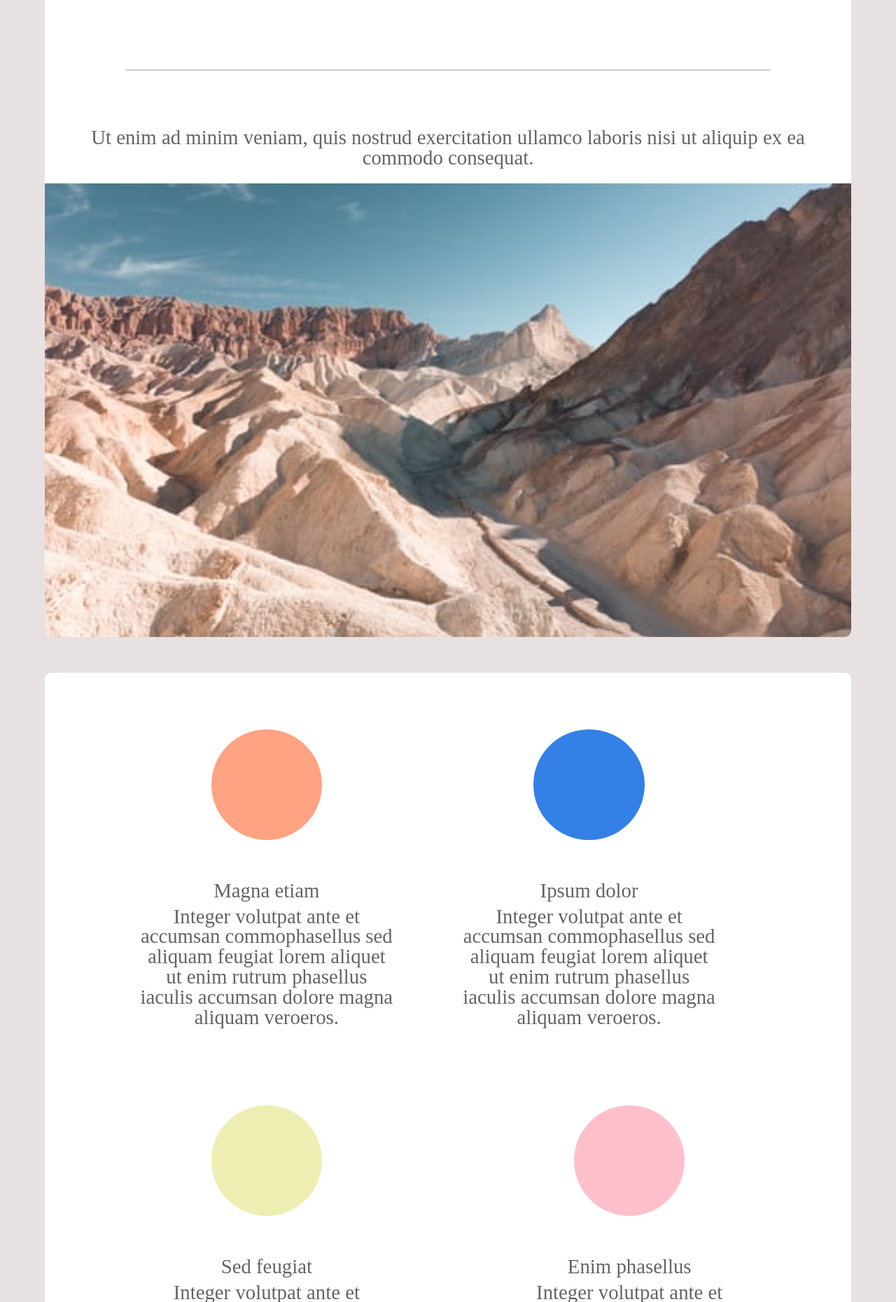
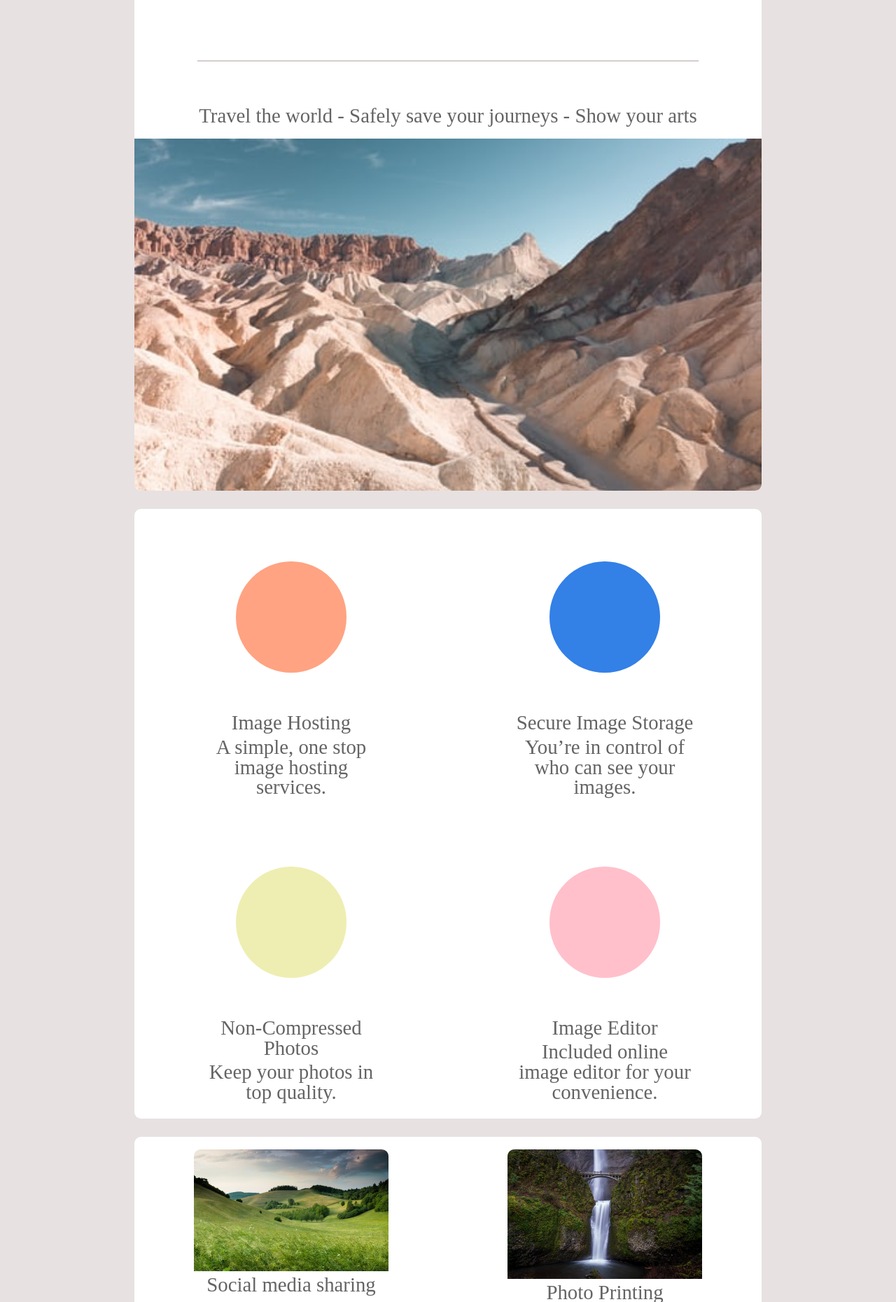
Before and after one commit to Build-Week-Expt-Journal-1/Landing-Page, a PHP site: page / in a window 1280 px wide. Shown: the part 744-2604 px from the top of the page at 70% size. Run offline with PHP 8.4, Linux system fonts and the light colour scheme.

Commit message:
completed all views - added texts and pictures - need to find better pictures and set up nav bar

```diff
--- a/css/index.css
+++ b/css/index.css
@@ -179,6 +179,10 @@ body section .img-formating {
   width: 100%;
   height: auto;
 }
+body section .img-formating-small {
+  width: 100%;
+  height: auto;
+}
 body section .circle {
   border-radius: 100%;
   display: inline-block;
@@ -239,6 +243,9 @@ body .footer {
     justify-content: center;
     flex-direction: row;
   }
+  body .display-body-widescreen {
+    width: 90vw;
+  }
   body nav .button {
     font-size: 1.6rem;
     width: 25vw;
@@ -248,14 +255,22 @@ body .footer {
   }
 }
 @media only screen and (min-width: 800px) {
-  .display-desktop {
+  .container {
+    margin: 0 auto;
+    padding: 2%;
+    width: 35%;
+    box-sizing: border-box;
+  }
+  body .background-img {
+    background: url("../images/new-pic5.jpg");
+  }
+  body .display-body-widescreen {
     display: flex;
     align-items: center;
     justify-content: center;
     flex-direction: row;
     flex-wrap: wrap;
-  }
-  .container {
-    width: 35%;
+    width: 70vw;
+    align-items: flex-start;
   }
 }
--- a/index.html
+++ b/index.html
@@ -23,83 +23,78 @@
 		</section>
 
 
-		<section class="display-flex-column  text-margin section-border">
+		<section class="display-flex-column text-margin section-border display-body-widescreen">
 			<div class="intro ">	Introducing the photos organizer app for holding your memories </div>
-			<div class="text-margin"> Ut enim ad minim veniam, quis nostrud exercitation ullamco laboris nisi ut aliquip ex ea commodo consequat. </div>
+			<div class="text-margin"> Travel the world - Safely save your journeys - Show your arts </div>
 			<img class="img-formating img-bottom-radius" src="images/new-pic2.jpg" alt="Background photo" />
 		</section>
 
 
-		<section class="text-margin section-border display-desktop">
+		<section class="section-border display-body-widescreen">
 			<section class="display-flex-column container">
 				<div class="circle coral"></div>
 				<h2>
-					Magna etiam
+					Image Hosting
 				</h2>
 				<div class="text-margin" >
-					Integer volutpat ante et accumsan commophasellus sed aliquam feugiat lorem aliquet ut enim rutrum
-				phasellus iaculis accumsan dolore magna aliquam veroeros.
+					A simple, one stop image hosting services.
 				</div>
 			</section>
 
-			<section class="display-flex-column text-margin container">
+			<section class="display-flex-column container">
 				<div class="circle blue"></div>
 				<h2>
-					Ipsum dolor
+					Secure Image Storage
 				</h2>
 				<div class="text-margin">
-					Integer volutpat ante et accumsan commophasellus sed aliquam feugiat lorem aliquet ut
-				enim rutrum phasellus iaculis accumsan dolore magna aliquam veroeros.
+					You’re in control of who can see your images.
 				</div>
 			</section>
 
-			<section class="display-flex-column text-margin container">
+			<section class="display-flex-column  container">
 				<div class="circle yellow"></div>
 				<h2>
-					Sed feugiat
+					Non-Compressed Photos
 				</h2>
 				<div class="text-margin">
-					Integer volutpat ante et accumsan commophasellus sed aliquam feugiat lorem aliquet ut
-				enim rutrum phasellus iaculis accumsan dolore magna aliquam veroeros.
+					Keep your photos in top quality.
 				</div>
 			</section>
 
-			<section class="display-flex-column text-margin container">
+			<section class="display-flex-column  container">
 				<div class="circle pink"></div>
 				<h2>
-					Enim phasellus
+					Image Editor
 				</h2>
 				<div class="text-margin">
-					Integer volutpat ante et accumsan commophasellus sed aliquam feugiat lorem aliquet ut
-				enim rutrum phasellus iaculis accumsan dolore magna aliquam veroeros.
+					Included online image editor for your convenience.
 				</div>
 
 			</section>
 
 		</section>
 
-		<section class="display-flex-column text-margin section-border">
-			<img class="img-formating img-top-radius" src="images/new-pic3.jpg" alt="Pic #2" />
+		<section class="text-margin section-border display-body-widescreen">
+			<section class="display-flex-column section-border container">
+				<img class="img-formating-small img-top-radius" src="images/new-pic3.jpg" alt="Pic #2" />
 				<h2 class="text-margin">
-				Sed lorem adipiscing
+					Social media sharing
 				</h2>
 				<div class="text-margin">
-				Integer volutpat ante et accumsan commophasellus sed aliquam feugiat lorem aliquet ut
-			enim rutrum phasellus iaculis accumsan dolore magna aliquam veroeros.
+					Share your photos to all of your social networks with just one button.
 				</div>
 			</section>
 
-		<section class="display-flex-column text-margin section-border">
-			<img class="img-formating img-top-radius" src="images/new-pic4.jpg" alt="Pic #3" />
+			<section class="display-flex-column section-border container">
+				<img class="img-formating-small img-top-radius" src="images/new-pic4.jpg" alt="Pic #3" />
 				<h2 class="text-margin">
-				Accumsan integer
+					Photo Printing
 				</h2>
 				<div class="text-margin">
-				Integer volutpat ante et accumsan commophasellus sed aliquam feugiat lorem aliquet ut
-			enim rutrum phasellus iaculis accumsan dolore magna aliquam veroeros.
+					Print photos of memorable moments.
 				</div>
 			</section>
-
+		</section>
 	<footer>
 		<nav class="footer">
 			<a href="#">Contact</a>
--- a/less/index.less
+++ b/less/index.less
@@ -16,8 +16,8 @@
 }
 @h1-font-size: 4rem;
 @body-font-size: 1.8rem;
-
-
+@desktop-content-width: 70vw;
+@tablet-content-width: 90vw;
 
 //css here
 
@@ -89,7 +89,10 @@ body {
             width: 100%;
             height: auto;
         }
-
+        .img-formating-small{
+            width: 100%;
+            height: auto;
+        }
 
         .circle{
             border-radius: 100%;
@@ -174,6 +177,10 @@ body {
         .display-wide-screen{
             .display-flex(row);
         }
+
+        .display-body-widescreen{
+            width: @tablet-content-width;
+        }
         nav {
 
             .button{
@@ -188,14 +195,23 @@ body {
 
 }
 @media only screen and (min-width: 800px) {
-    .display-desktop{
-        .display-flex(row);
-        flex-wrap: wrap;
-    }
+
     .container{
-
+        margin: 0 auto;
+        padding: 2%;
         width: 35%;
+        box-sizing: border-box;
     }
 
-
+    body{
+        .background-img{
+        background: url("../images/new-pic5.jpg") ;
+        }
+        .display-body-widescreen{
+            .display-flex(row);
+            flex-wrap: wrap;
+            width: @desktop-content-width;
+            align-items: flex-start;
+        }
+    }
 }
```
Also changed, not shown: images/new-pic5.jpg (added). Lines whose indentation alone changed are shown as unchanged.
